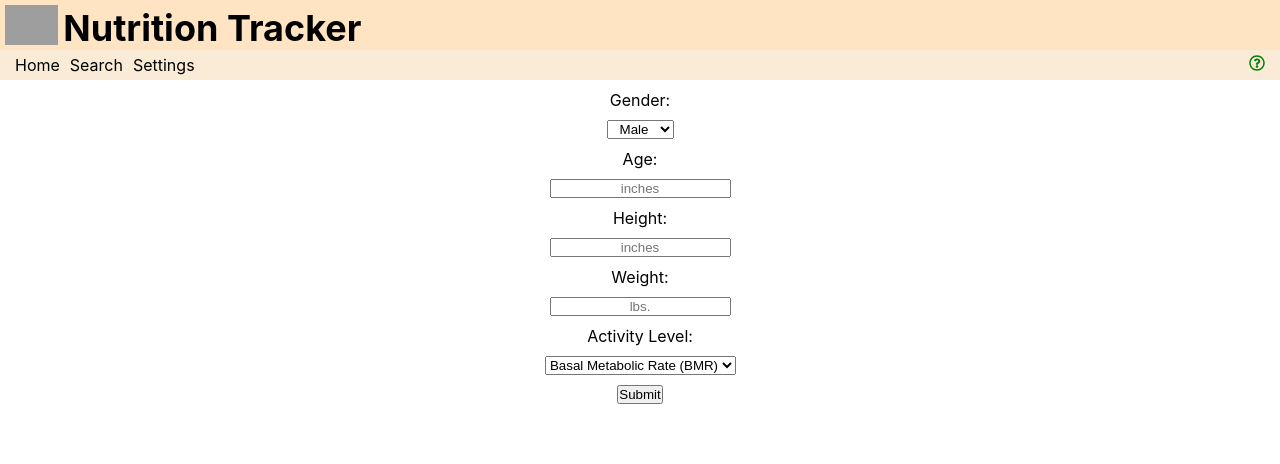
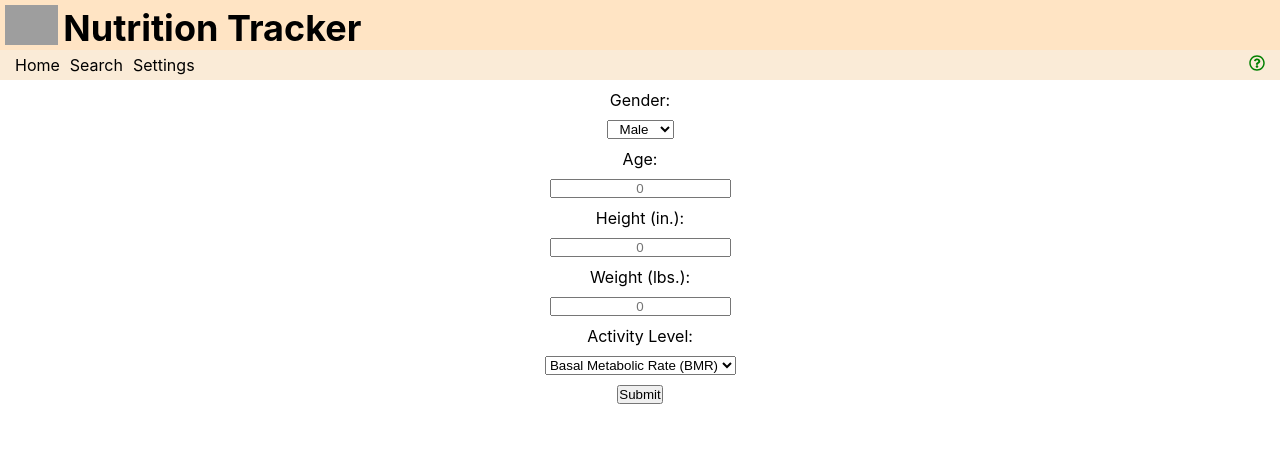
Before and after one commit to tkg808/nutrition-tracker, a React (Create React App) app: page /settings in a window 1280 px wide. Shown: the top 464 px of the page. Built offline with nearby package versions, Linux system fonts and the light colour scheme; grey boxes are pictures that could not be loaded.

Commit message:
User is able to set gender, age, height, weight, and activity level in Settings and have their BMR and dailyCalories shown to them.

```diff
--- a/src/App.js
+++ b/src/App.js
@@ -11,7 +11,34 @@ import { UserSettings } from './UserSettings';
 
 export default function App()
 {
+  const initialSettings =
+  {
+    gender: "male",
+    age: 0,
+    height: 0,
+    weight: 0,
+    activityLevel: 1,
+    bmr: function ()
+    {
+      const base = (10 * this.weight) + (6.25 * this.height) - (5 * this.age);
+
+      if (this.gender === "male")
+      {
+        return Math.round(base + 5);
+      }
+      else
+      {
+        return Math.round(base - 161);
+      }
+    },
+    dailyCalories: function ()
+    {
+      return Math.round((this.bmr() * this.activityLevel));
+    }
+  };
+
   const [userFoods, setUserFoods] = useState([]);
+  const [userSettings, setUserSettings] = useState(initialSettings);
   const [showHelp, setShowHelp] = useState(false);
 
   function handleHelp()
@@ -49,7 +76,7 @@ export default function App()
           onClick={handleHelp}
           style={showHelp ? { color: "red" } : { color: "green" }} />
       </nav>
-      <UserSettings.Provider value={UserSettings}>
+      <UserSettings.Provider value={{ userSettings, setUserSettings }}>
         <UserContext.Provider value={{ userFoods, setUserFoods }}>
           <main>
             <Routes>
--- a/src/UserSettings.js
+++ b/src/UserSettings.js
@@ -1,27 +1,3 @@
 import React from 'react';
 
-export const UserSettings = React.createContext(
-  {
-    gender: "male",
-    age: 0,
-    height: 0,
-    weight: 0,
-    activeLevel: 1,
-    bmr: function ()
-    {
-      const base = (10 * this.weight) + (6.25 * this.height) - (5 * this.age);
-
-      if (this.gender === "male")
-      {
-        return Math.round(base + 5);
-      }
-      else
-      {
-        return Math.round(base - 161);
-      }
-    },
-    dailyCalories: function ()
-    {
-      return Math.round(this.bmr * this.activeLevel);
-    }
-  });
+export const UserSettings = React.createContext(null);
--- a/src/components/Search.js
+++ b/src/components/Search.js
@@ -49,6 +49,8 @@ export default function Search()
 
   function handleChange(event)
   {
+    console.log(event);
+    console.log(event.target);
     setSearchInput(event.target.value);
   }
 
--- a/src/components/Settings.js
+++ b/src/components/Settings.js
@@ -1,11 +1,36 @@
-import React from 'react';
+import React, { useState, useContext } from 'react';
 import SettingsForm from './SettingsForm';
+import { UserSettings } from '../UserSettings';
 
 export default function Settings()
 {
+  const { userSettings, setUserSettings } = useContext(UserSettings);
+
+  function handleSettingsSubmit(event)
+  {
+    event.preventDefault();
+
+    const newSettings = { ...userSettings };
+    newSettings.gender = event.target[0].value;
+    newSettings.age = event.target[1].value;
+    newSettings.height = event.target[2].value;
+    newSettings.weight = event.target[3].value;
+    newSettings.activityLevel = parseFloat(event.target[4].value);
+
+    setUserSettings({ ...newSettings });
+  }
+
+  console.log(userSettings);
+  console.log(userSettings.bmr());
+  console.log(userSettings.activityLevel);
+  console.log(userSettings.dailyCalories());
+
   return (
     <div className="settings-container">
-      <SettingsForm />
+      <SettingsForm userSettings={userSettings} handleSettingsSubmit={handleSettingsSubmit} />
+      {userSettings.bmr() > 5 &&
+        <p className="bmr">Your Basal Metabolic Rate (BMR) is {userSettings.bmr()}, and according to your activity level, you need around {userSettings.dailyCalories()} calories per day.</p>}
+
     </div>
   );
 }
--- a/src/components/SettingsForm.js
+++ b/src/components/SettingsForm.js
@@ -1,22 +1,37 @@
 import React from 'react';
 
-export default function SettingsForm({ handleSettingsClick })
+export default function SettingsForm({ userSettings, handleSettingsSubmit })
 {
+
   return (
-    <form className="settings-form" onSubmit={handleSettingsClick}>
-      <label htmlFor="settings-gender">Gender: </label>
-      <select id="settings-gender">
+    <form className="settings-form" onSubmit={handleSettingsSubmit}>
+      <label htmlFor="gender">Gender: </label>
+      <select
+        id="gender"
+        placeholder={userSettings.gender}>
         <option value="male">Male</option>
         <option value="female">Female</option>
       </select>
-      <label htmlFor="settings-age">Age: </label>
-      <input type="number" id="settings-age" placeholder="inches" required />
-      <label htmlFor="settings-height">Height: </label>
-      <input type="number" id="settings-height" placeholder="inches" required />
-      <label htmlFor="settings-weight">Weight: </label>
-      <input type="number" id="settings-weight" placeholder="lbs." required />
-      <label htmlFor="settings-activity">Activity Level: </label>
-      <select id="settings-activity">
+      <label htmlFor="age">Age: </label>
+      <input
+        type="number"
+        id="age"
+        placeholder={userSettings.age}
+        required />
+      <label htmlFor="height">Height (in.): </label>
+      <input
+        type="number"
+        id="height"
+        placeholder={userSettings.height}
+        required />
+      <label htmlFor="weight">Weight (lbs.): </label>
+      <input
+        type="number"
+        id="weight"
+        placeholder={userSettings.weight}
+        required />
+      <label htmlFor="activityLevel">Activity Level: </label>
+      <select id="activityLevel">
         <option value="1">Basal Metabolic Rate (BMR)</option>
         <option value="1.1">Sedantary</option>
         <option value="1.2">Light</option>
```
